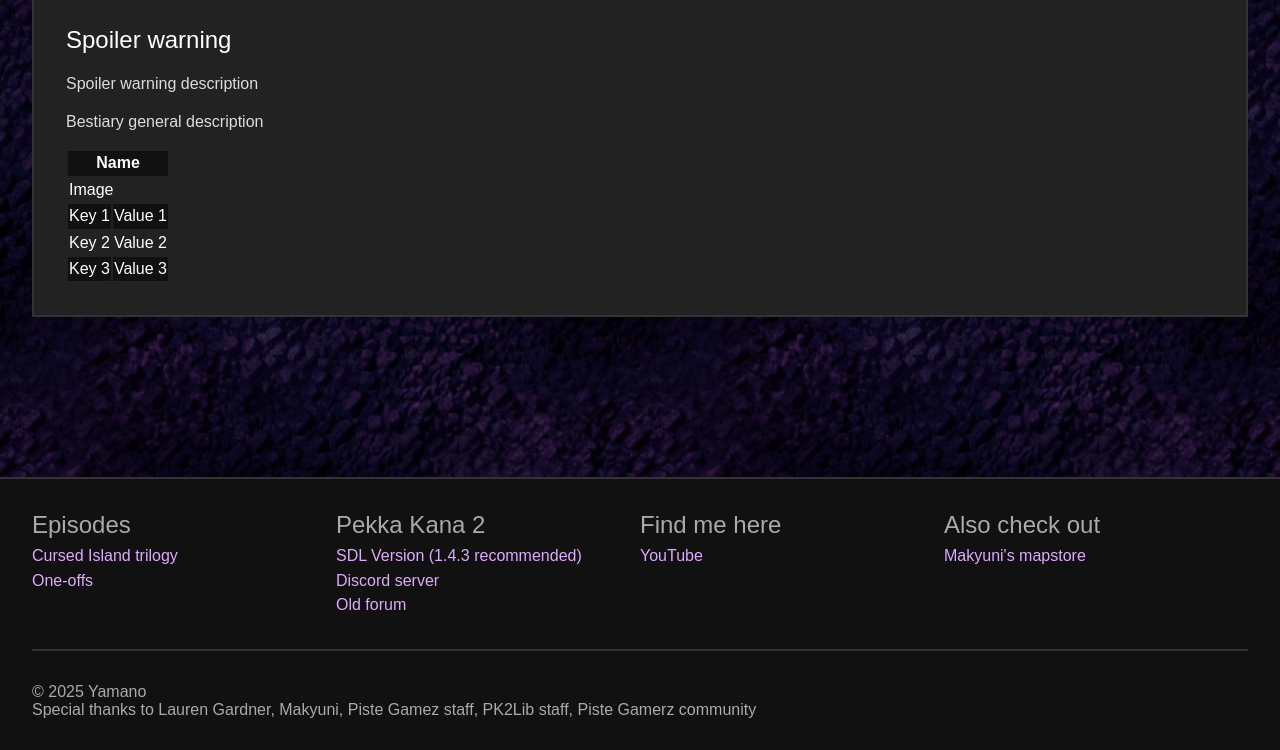
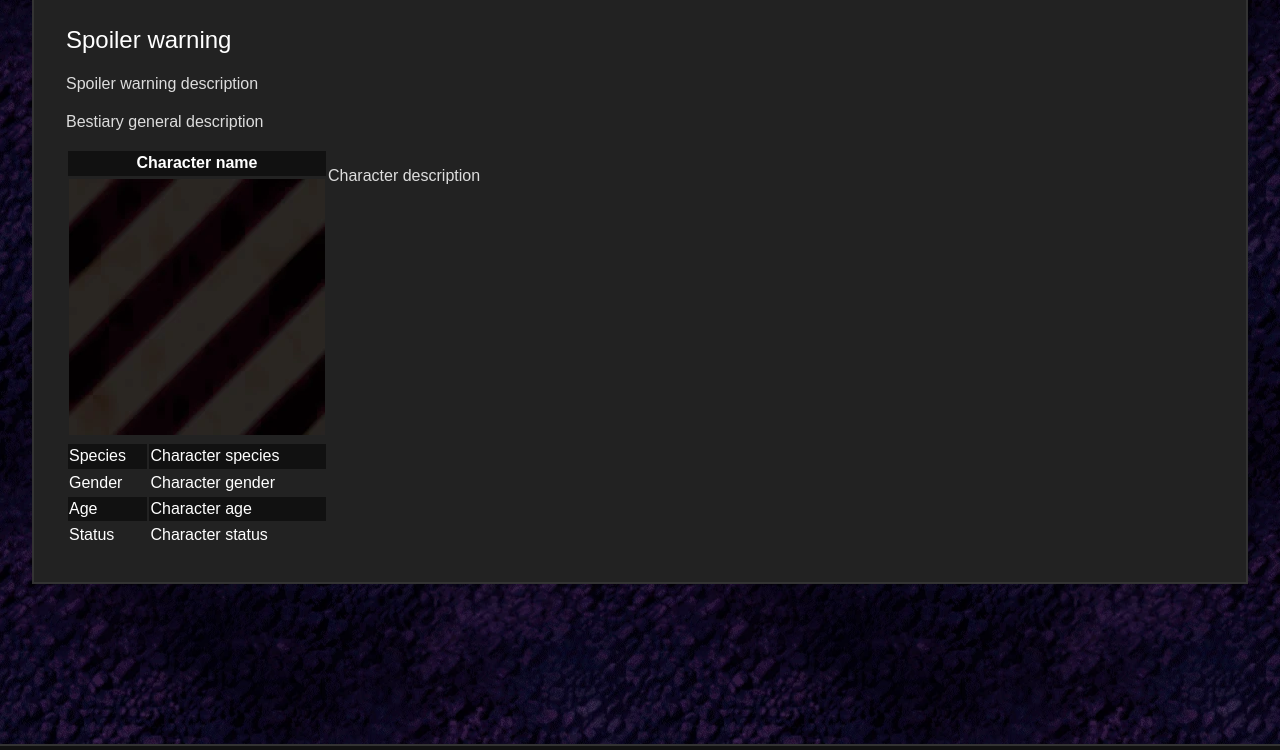
Before and after one commit to CursedIslands/CursedShrine, a plain HTML site: page bestiary/index.html in a window 1280 px wide. Shown: the part 540-1290 px from the top of the page. Drawn offline with Linux system fonts and the light colour scheme; files that its build step writes are made by us from their sources; a web font is replaced by a local one.

Commit message:
Template beast

```diff
--- a/bestiary/index.html
+++ b/bestiary/index.html
@@ -46,24 +46,33 @@
                         <div class="bestiary-entry">
                             <table>
                                 <tr>
-                                    <th colspan="2">Name</th>
+                                    <th colspan="2">Character name</th>
                                 </tr>
                                 <tr>
-                                    <td colspan="2">Image</td>
+                                    <td colspan="2"><img src="images/bg_stripes.webp" height="256px" width="256px" alt="Character image"></td>
                                 </tr>
                                 <tr>
-                                    <td>Key 1</td>
-                                    <td>Value 1</td>
+                                    <td>Species</td>
+                                    <td>Character species</td>
                                 </tr>
 								<tr>
-                                    <td>Key 2</td>
-                                    <td>Value 2</td>
+                                    <td>Gender</td>
+                                    <td>Character gender</td>
                                 </tr>
 								<tr>
-                                    <td>Key 3</td>
-                                    <td>Value 3</td>
+                                    <td>Age</td>
+                                    <td>Character age</td>
+                                </tr>
+								<tr>
+                                    <td>Status</td>
+                                    <td>Character status</td>
                                 </tr>
                             </table>
+							<div>
+								<p>
+									Character description
+								</p>
+							</div>
                         </div>
                     </div>
 				</div>
```
